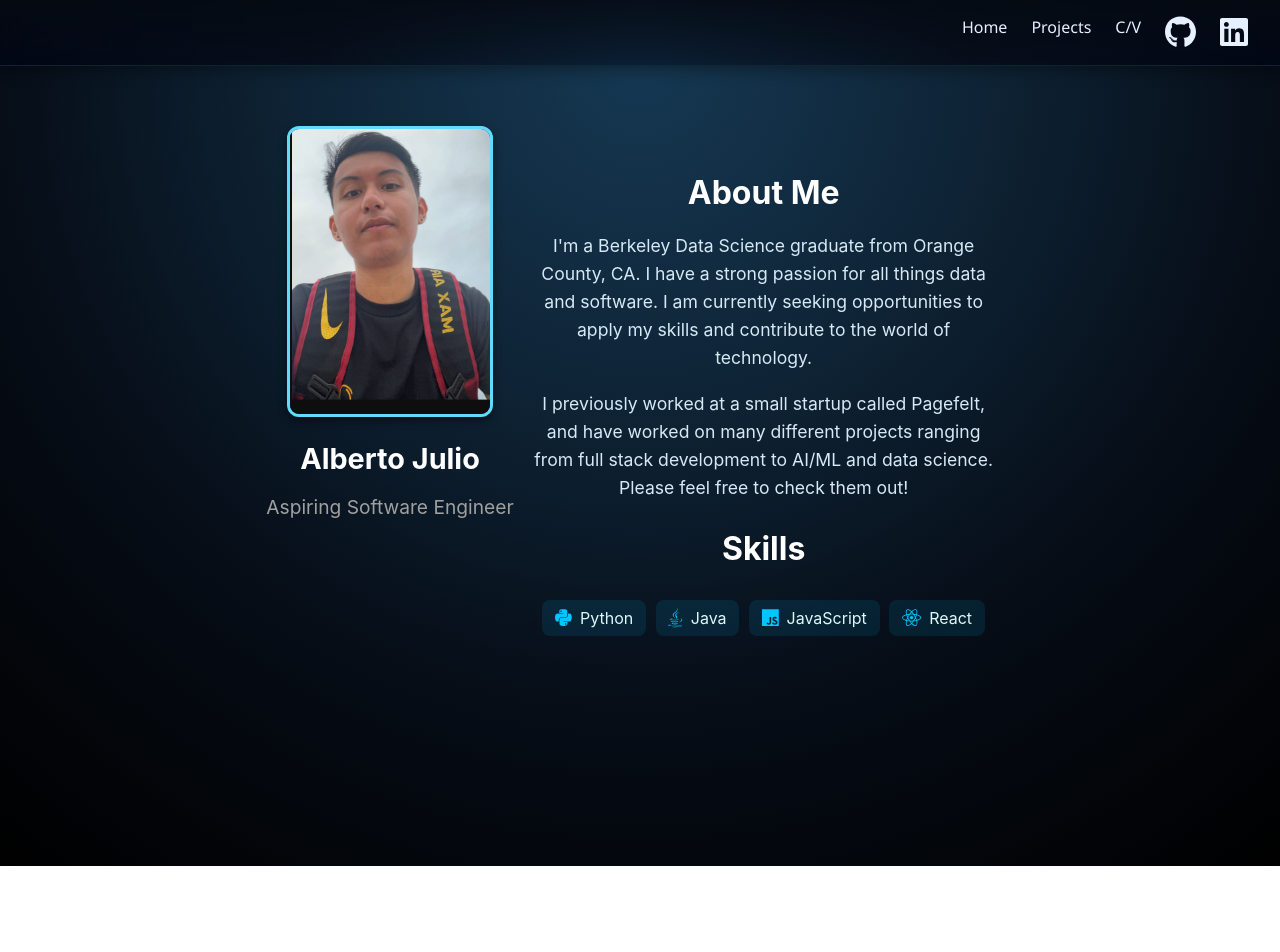
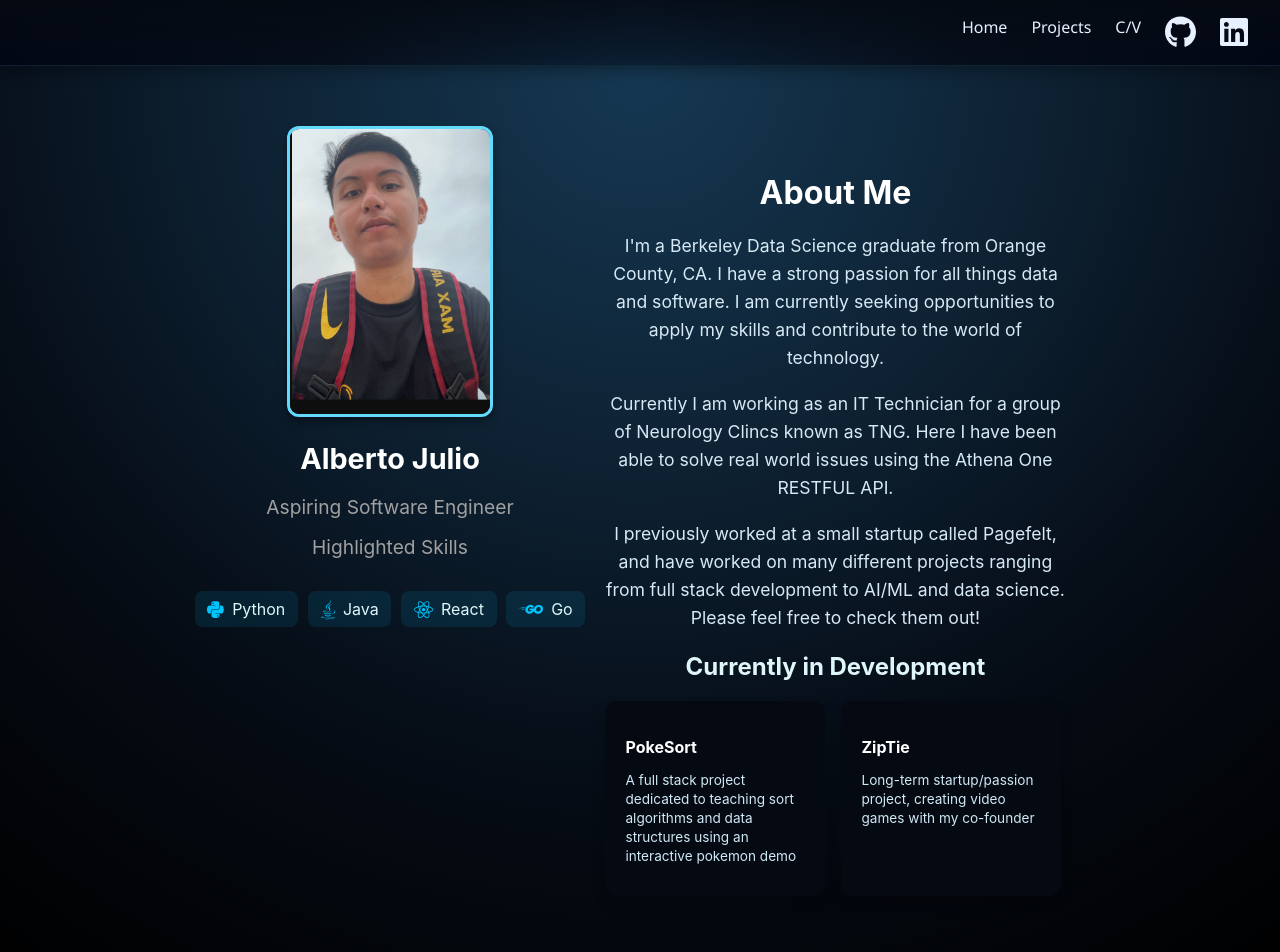
Before and after one commit to alberto-julio/alberto-julio.github.io, a React (Create React App) app: page / in a window 1280 px wide. Shown: the top 952 px of the page. Before the commit the page ends 866 px from the top, so only its background shows below. Built offline with nearby package versions, Linux system fonts and the light colour scheme.

Commit message:
updated website

```diff
--- a/src/components/Broken.css
+++ b/src/components/Broken.css
@@ -1,4 +1,7 @@
 .Broken {
     background-color: #1e1e1e;
-    color: #e0f7fa;
+    color: #f1f5f5;
 }
+h1 {
+    color: white;
+}
--- a/src/components/Broken.js
+++ b/src/components/Broken.js
@@ -13,10 +13,6 @@ function Broken(){
                 Please feel free to check out any of my other projects!!
             </h1>
 
-            <h1>
-                To compensate here is a site I made when I was 14, I hope I've gotten better since then
-            </h1>
-
         </div>
     );
 }
--- a/src/components/Home.css
+++ b/src/components/Home.css
@@ -218,3 +218,49 @@
   background: rgba(97, 218, 251, 0.25);
   transform: translateY(-2px);
 }
+
+.project-card {
+  flex: 0 0 180px;
+  background: rgba(255, 255, 255, 0.06);
+  border-radius: 12px;
+  padding: 1rem;
+  box-shadow: 0 6px 20px rgba(0, 0, 0, 0.35);
+  backdrop-filter: blur(6px);
+  transition: transform 0.25s ease, box-shadow 0.25s ease;
+}
+
+.project-card:hover {
+  transform: translateY(-4px);
+  box-shadow: 0 10px 30px rgba(97, 218, 251, 0.35);
+}
+
+.project-card h3 {
+  font-size: 1rem;
+  margin-bottom: 0.4rem;
+  color: #ffffff;
+}
+
+.project-card p {
+  font-size: 0.85rem;
+  line-height: 1.4;
+  color: #cfe9f6;
+  margin-bottom: 0.6rem;
+}
+
+.project-card a {
+  font-size: 0.8rem;
+  color: #61dafb;
+  text-decoration: none;
+}
+
+.project-card a:hover {
+  text-decoration: underline;
+}
+
+.projects-row {
+  display: flex;
+  gap: 1rem;
+  flex-wrap: wrap;
+  justify-content: flex-start;
+  margin-top: 1rem;
+}
--- a/src/components/Home.js
+++ b/src/components/Home.js
@@ -2,16 +2,27 @@ import React from 'react';
 import './Home.css';
 import me from '../Me.png';
 import { FontAwesomeIcon } from '@fortawesome/react-fontawesome';
-import { faPython, faReact, faJava, faJs} from '@fortawesome/free-brands-svg-icons';
+import { faPython, faReact, faJava, faJs, faGolang} from '@fortawesome/free-brands-svg-icons';
 
 function Home() {
   const aboutIntro = "I'm a Berkeley Data Science graduate from Orange County, CA. I have a strong passion for all things data and software. I am currently seeking opportunities to apply my skills and contribute to the world of technology.";
   const name = "Alberto Julio";
   const aspire = 'Aspiring Software Engineer';
   const aboutMeHeader = "About Me";
+  const Current = 'Currently I am working as an IT Technician for a group of Neurology Clincs known as TNG. Here I have been able to solve real world issues using the Athena One RESTFUL API.'
   const experience = "I previously worked at a small startup called Pagefelt, and have worked on many different projects ranging from full stack development to AI/ML and data science. Please feel free to check them out!";
   // const freeTime = "In my free time, I enjoy hiking, playing guitar, and skateboarding.";
-  const skills = "Skills";
+  const skills = "Highlighted Skills";
+  const projectList = [
+    {
+        title: "PokeSort",
+        description: "A full stack project dedicated to teaching sort algorithms and data structures using an interactive pokemon demo",
+    },
+    {
+        title: "ZipTie",
+        description: "Long-term startup/passion project, creating video games with my co-founder",
+    },
+  ];
 
   return (
     <div className="home">
@@ -20,35 +31,36 @@ function Home() {
         <div className="name-container">
           <h1>{name}</h1>
           <h2>{aspire}</h2>
+          <div className='skills-card'>
+            <h2 className='skills-header'>{skills}</h2>
+            <div className='skills-row'>
+              <div className="skill"><FontAwesomeIcon icon={faPython} size="2x" /> Python</div>
+              <div className="skill"><FontAwesomeIcon icon={faJava} size="2x" /> Java</div>
+              {/* <div className="skill"><FontAwesomeIcon icon={faJs} size="2x" /> JavaScript</div> */}
+              <div className="skill"><FontAwesomeIcon icon={faReact} size="2x" /> React</div>
+              <div className="skill"><FontAwesomeIcon icon={faGolang} size="2x" /> Go</div>
+            </div>
+          </div>
         </div>
       </div>
-
       <div className="right-section">
         <h2 className="about-header">{aboutMeHeader}</h2>
         <p>{aboutIntro}</p>
+        <p>{Current}</p>
         <p>{experience}</p>
         {/* <p>{freeTime}</p> */}
-        <div className='skills-card'>
-          <h2 className='skills-header'>{skills}</h2>
-          <div className='skills-row'>
-            <div className="skill"><FontAwesomeIcon icon={faPython} size="2x" /> Python</div>
-            <div className="skill"><FontAwesomeIcon icon={faJava} size="2x" /> Java</div>
-            <div className="skill"><FontAwesomeIcon icon={faJs} size="2x" /> JavaScript</div>
-            <div className="skill"><FontAwesomeIcon icon={faReact} size="2x" /> React</div>
+        <div className='current-projects'>
+          <h2 className='projects-header'>Currently in Development</h2>
+          <div className='projects-row'>
+            {projectList.map((project, index) => (
+              <div className="project-card" key={index}>
+                <h3>{project.title}</h3>
+                <p>{project.description}</p>
+              </div>
+            ))}
           </div>
         </div>
       </div>
-
-      {/* <div className='skills-card'>
-        <h2 className='skills-header'>{skills}</h2>
-        <div className='skills-row'>
-          <div className="skill"><FontAwesomeIcon icon={faPython} size="2x" /> Python</div>
-          <div className="skill"><FontAwesomeIcon icon={faJava} size="2x" /> Java</div>
-          <div className="skill"><FontAwesomeIcon icon={faJs} size="2x" /> JavaScript</div>
-          <div className="skill"><FontAwesomeIcon icon={faReact} size="2x" /> React</div>
-        </div>
-      </div> */}
-
     </div>
   );
 }
--- a/src/components/Navbar.js
+++ b/src/components/Navbar.js
@@ -13,12 +13,16 @@ function Navbar() {
                     <Link to="/">Home</Link>
                 </li>
 
+                {/* <li className='nav-item-right'>
+                    <Link to="/">More About Me</Link>
+                </li> */}
+
                 <li className='nav-item-right'>
                     <Link to="/projects">Projects</Link>
                 </li>
 
                 <li className='nav-item-right'>
-                    <Link to="https://drive.google.com/file/d/17CCNyMLaY96eyew14lxe5S_PJ141lUNO/view?usp=sharing">C/V</Link>
+                    <Link to="https://drive.google.com/file/d/1YGj7Cll0v8OG_AA6DNEW_OakSFUAUEi1/view?usp=sharing">C/V</Link>
                 </li>
 
                 <li className='nav-item-right'>
--- a/src/components/Projects.js
+++ b/src/components/Projects.js
@@ -4,13 +4,6 @@ import './Projects.css';
 
 function Projects () {
     const projectList = [
-
-        {
-            title: "PokeSort",
-            description: "Created a ",
-            link:"",
-            interal: false
-        },
         {
             title: "Vapor Tunes",
             description: "Created an end-to-end Spotify mood-based playlist generator",
@@ -18,9 +11,9 @@ function Projects () {
             internal: false
         },
         {
-            title: "ZipTie",
+            title: "Sza-Merch Bot",
             description: "Long-term startup/passion project, creating video games with my co-founder",
-            link: "/broken",
+            link: "https://github.com/alberto-julio/szamerchbot",
             internal: true
         },
         {
@@ -72,7 +65,6 @@ function Projects () {
     return (
         <div className="projects-container">
             <h1>My Projects</h1>
-            {/* <p>{projectsIntro}</p> */}
             <div className="projects-grid">
                 {projectList.map((project, index) => (
                     <div className="project-card" key={index}>
```
Also changed, not shown: src/App.js (+0 -8 lines).
